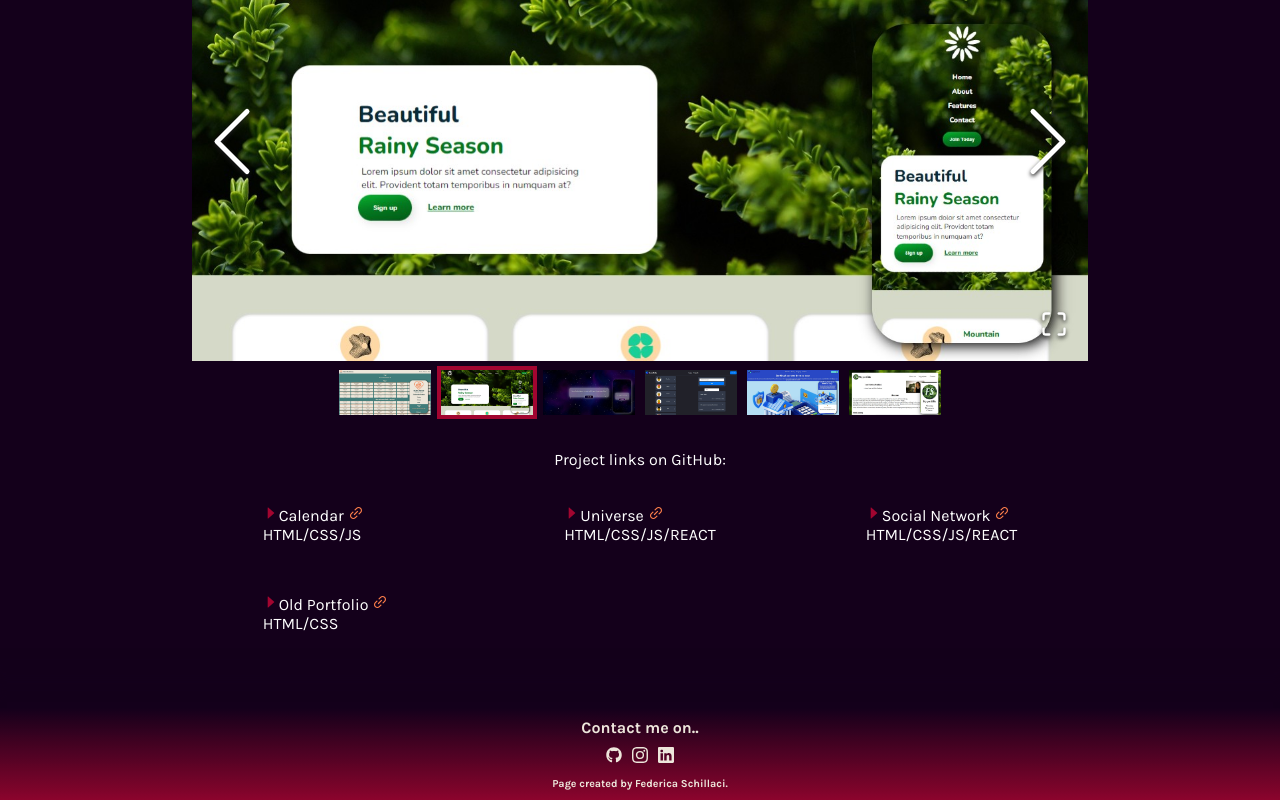
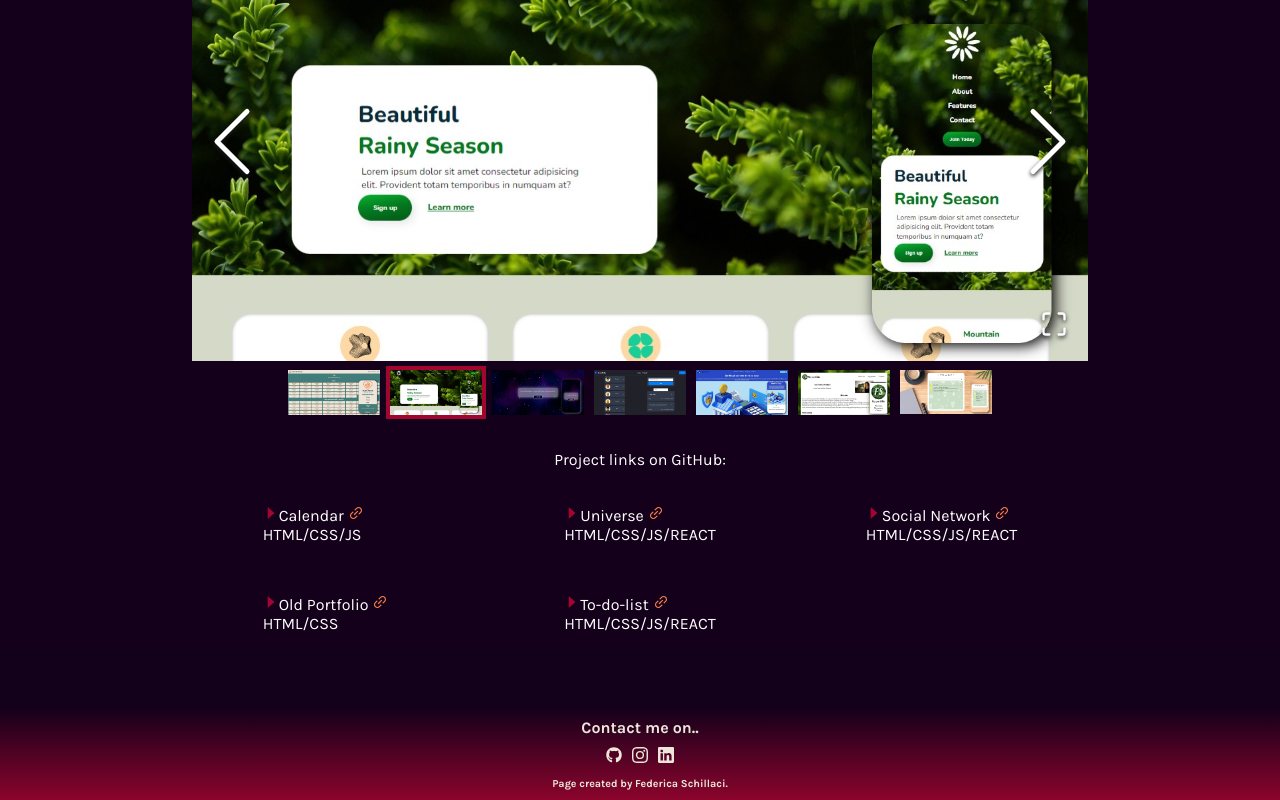
Before and after one commit to Federica129/My-portfolio, a React (Create React App) app: page / in a window 1280 px wide. Shown: the part 1510-2310 px from the top of the page. Built offline with nearby package versions, Linux system fonts and the light colour scheme.

Commit message:
feat: add a img in gallery + fix style photo hero

```diff
--- a/src/Components/Gallery/Gallery.jsx
+++ b/src/Components/Gallery/Gallery.jsx
@@ -28,6 +28,12 @@ function Gallery({ myRef, value }) {
       description: "Old Portfolio",
       link: "https://federica129.github.io/myportfolio/",
       languages: "HTML/CSS",
+    },
+    {
+      id: 5,
+      description: "To-do-list",
+      link: "https://github.com/Federica129/EG4/tree/main/todolist",
+      languages: "HTML/CSS/JS/REACT",
     },
   ];
 
--- a/src/Components/Hero/index.css
+++ b/src/Components/Hero/index.css
@@ -157,7 +157,8 @@ h3 {
   }
 
   .photo {
-    width: 100px;
+    max-width: 397px;
+    width: 96%;
   }
 }
 @media only screen and (max-width: 600px) {
--- a/src/utils/ListPhoto.js
+++ b/src/utils/ListPhoto.js
@@ -4,6 +4,7 @@ import websiteGreen from "../assets/website/Immagine 2022-08-13 135758.jpg";
 import universe from "../assets/website/universe.jpg";
 import socialfake from "../assets/website/socialfake.jpg";
 import oldPortfolio from "../assets/website/oldportfolio.jpg";
+import todolist from "../assets/website/todolist.jpg";
 
 const ListPhoto = [
   {
@@ -30,6 +31,10 @@ const ListPhoto = [
     thumbnail: oldPortfolio,
     original: oldPortfolio,
   },
+  {
+    thumbnail: todolist,
+    original: todolist,
+  },
 ];
 
 export { ListPhoto };
```
Also changed, not shown: src/assets/website/todolist.jpg (added), 13 other files (tests, documents, lock files or other folders).
